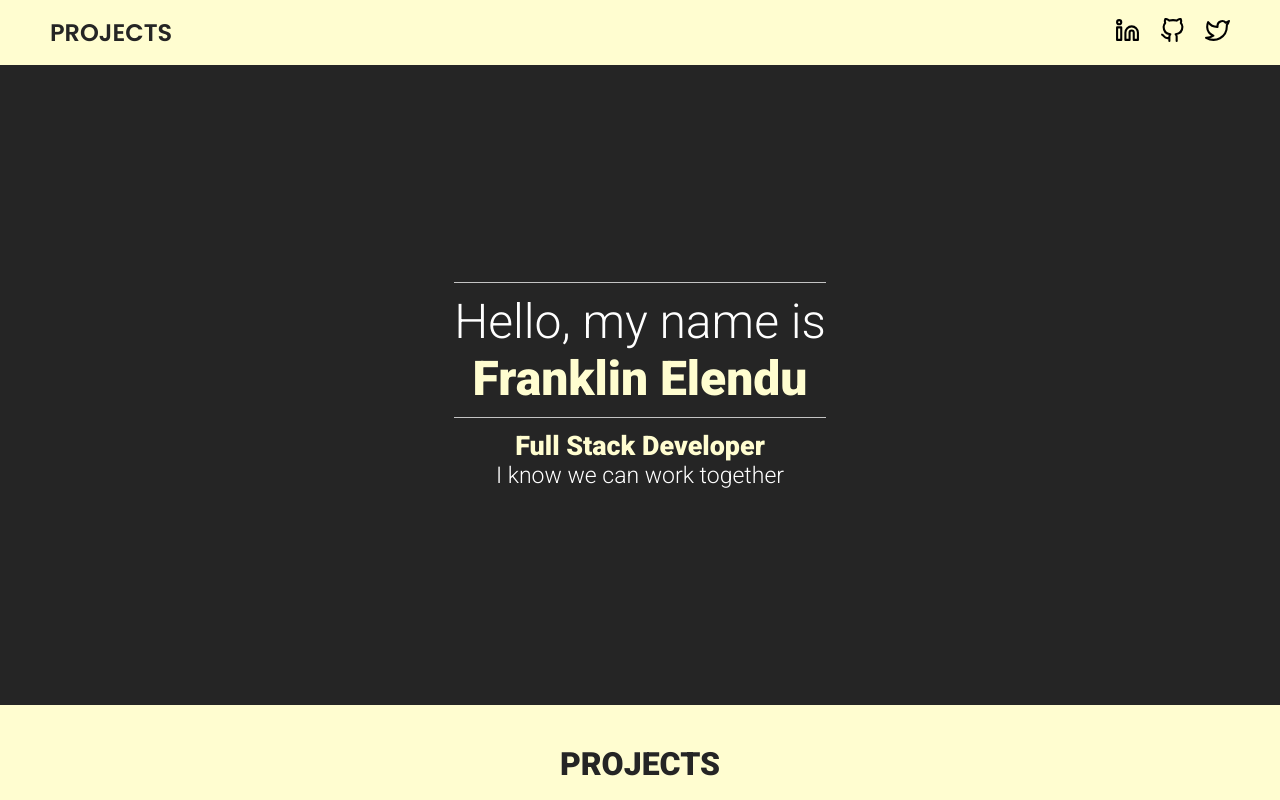
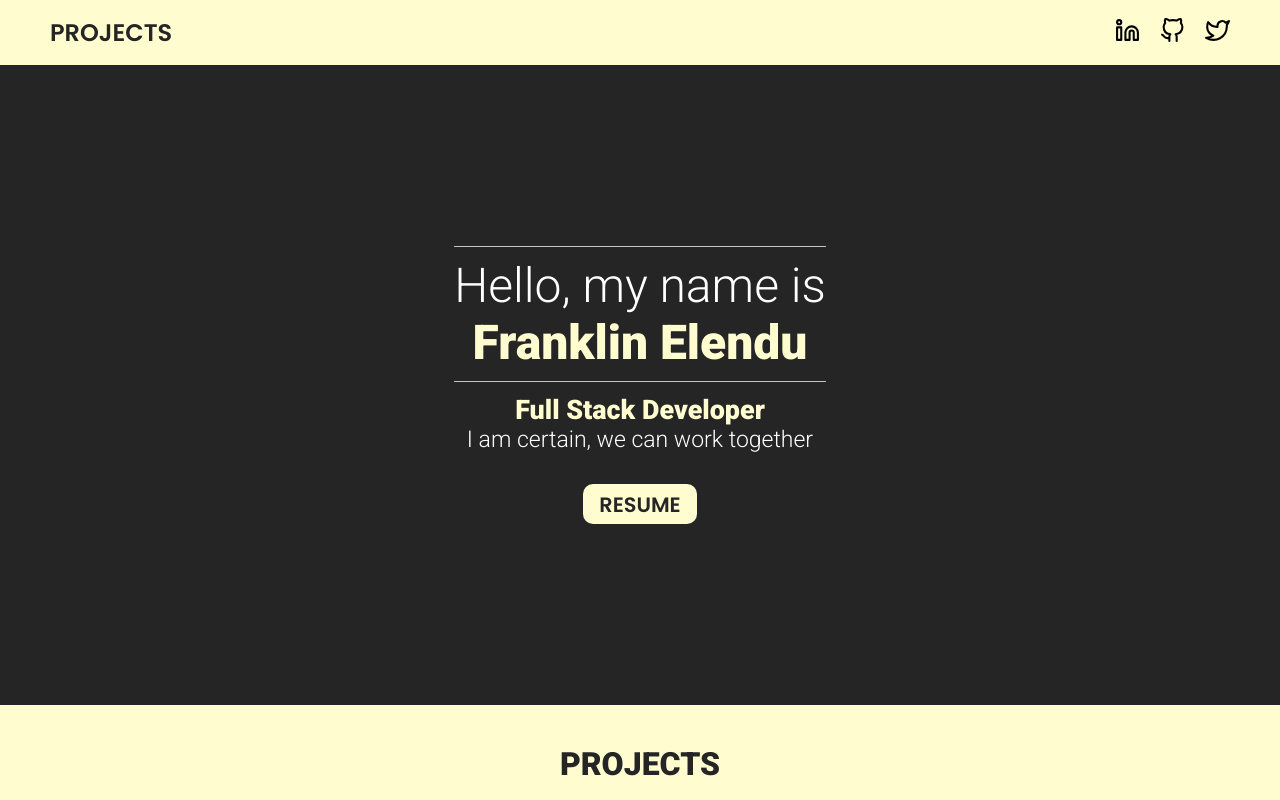
Before and after one commit to Coolhands-frank/portfolio, a React (Vite) app: page / in a window 1280 px wide. Shown: the top 800 px of the page. Built offline with nearby package versions, Linux system fonts and the light colour scheme.

Commit message:
added resume

```diff
--- a/src/App.css
+++ b/src/App.css
@@ -90,6 +90,21 @@ h1{
   font-size: 23px
 }
 
+.resume {
+  background: rgba(255, 253, 208);;
+  color: #252525;
+  display: inline-block;
+  padding: 0.2em 0.8em;
+  font-family: poppins;
+  font-size: 1.3rem;
+  margin-top: 1.5em;
+  border-radius: 10px;
+}
+
+.resume:hover {
+  opacity: 60%;
+  cursor: pointer;
+}
 
 /* Project Section */
 .project-section {
--- a/src/Footer.jsx
+++ b/src/Footer.jsx
@@ -20,6 +20,7 @@ function Footer(){
     return (
         <footer className="footer-section">
             <div className="footer-div">
+                <h3>elendufranklin66@gmail.com</h3>
                 <h3>@Copyright {currentYear}</h3>
                 <h4>{currentTime}</h4>
             </div>
--- a/src/Intro.jsx
+++ b/src/Intro.jsx
@@ -13,8 +13,12 @@ function Intro() {
                 </div>
                 <div className="work-disc">
                     <h3 className="h1span">Full Stack Developer</h3>
-                    <p>I know we can work together</p>
+                    <p>I am certain, we can work together</p>
                 </div>
+                <a href="https://drive.google.com/file/d/1mOYQ4e_mnUiikkZTSuQXnSivG1r6YpgO/view?usp=drive_link"
+                target="_blank">
+                    <h2 className="resume">RESUME</h2>
+                </a>
             </div>
         </section>
     )
```
